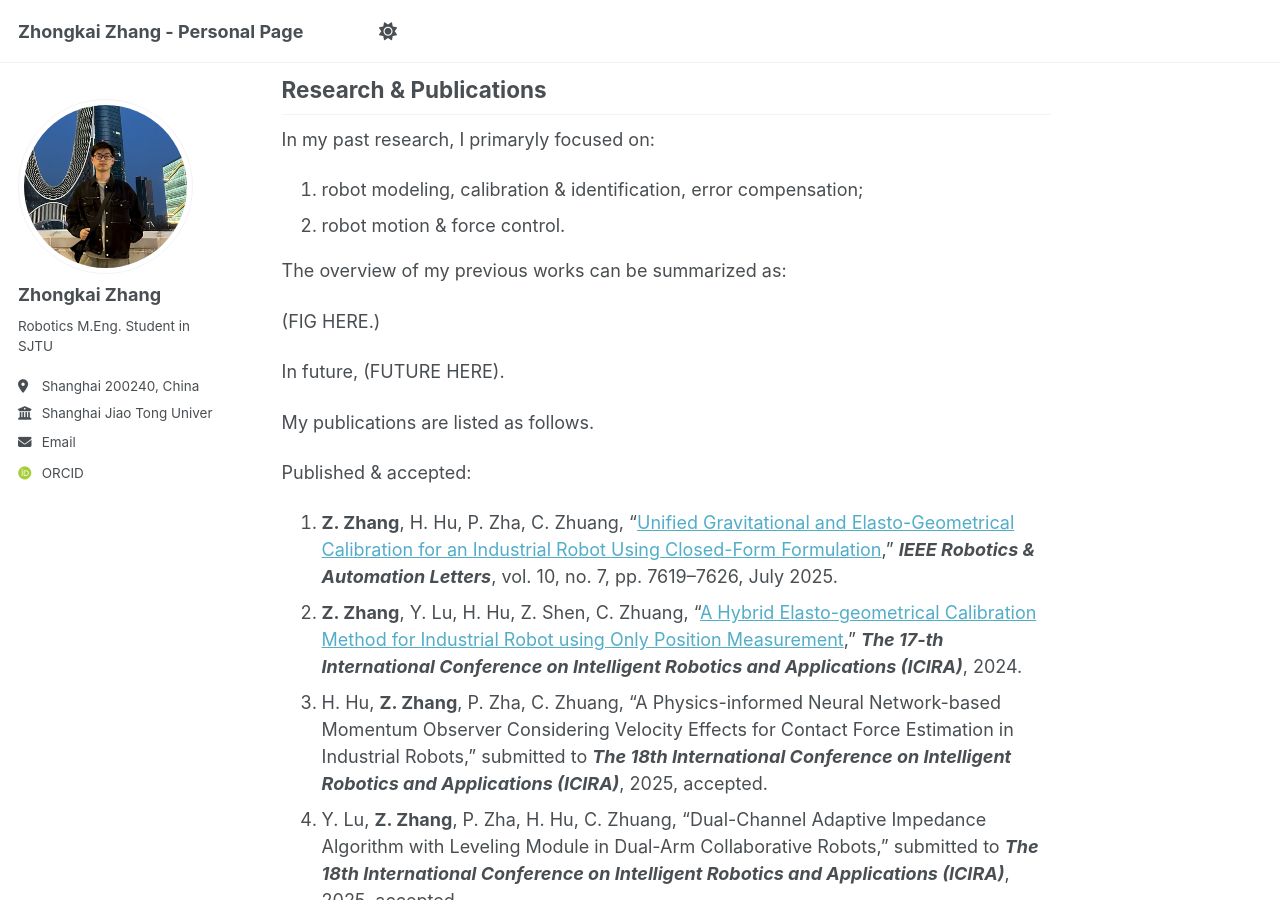
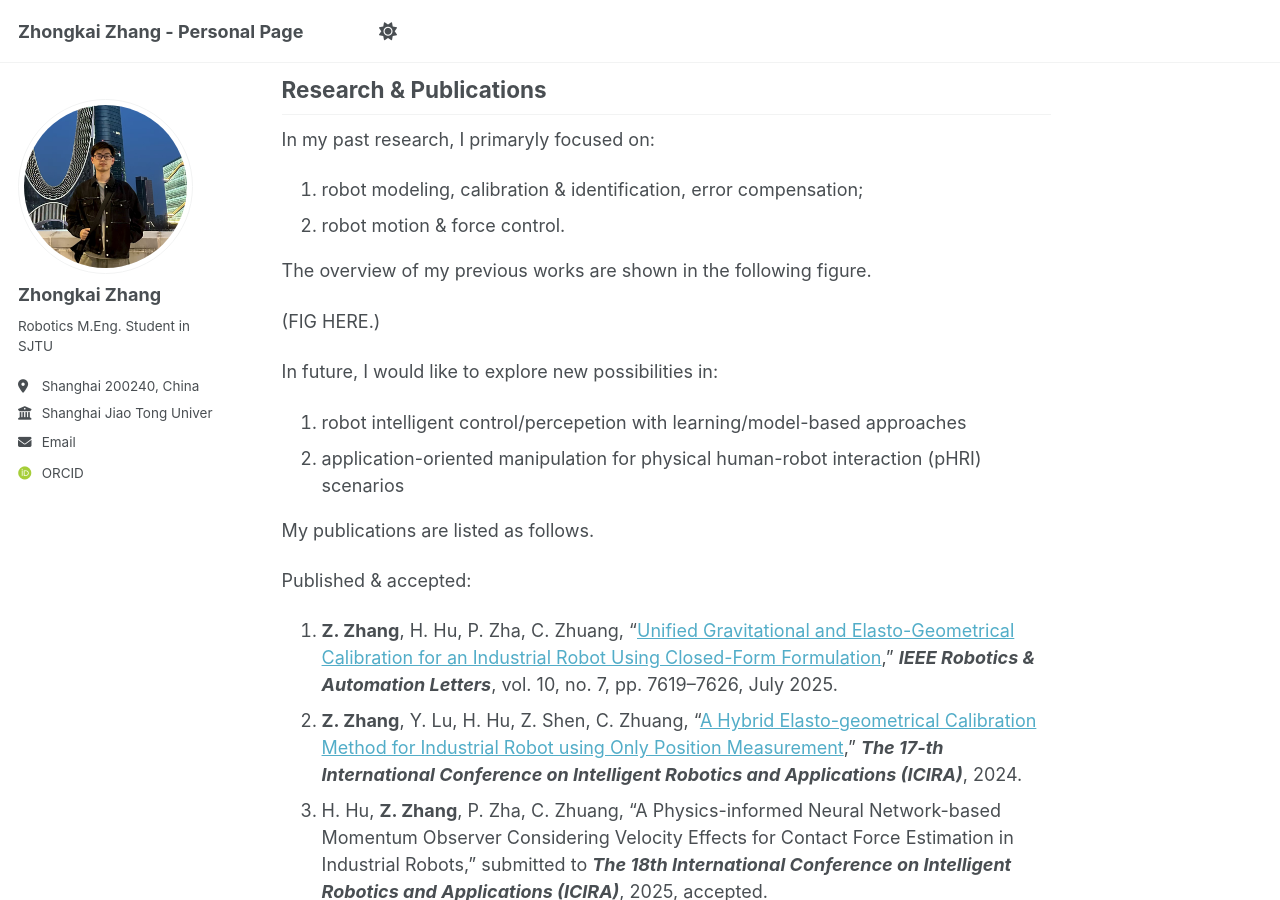
Before and after one commit to V373/blog, a Jekyll site: the page built from _pages/about.md, in a window 1280 px wide and 900 px high, scrolled down 714 px. Built offline with Jekyll 4.4.1, drawn with Linux system fonts in a browser that asks for light colours; some web fonts are replaced; a script that is not in the unit is left out.

Commit message:
Update about.md

```diff
--- a/_pages/about.md
+++ b/_pages/about.md
@@ -27,12 +27,13 @@ In my past research, I primaryly focused on:
 1. robot modeling, calibration & identification, error compensation;
 2. robot motion & force control.
 
-The overview of my previous works can be summarized as:
+The overview of my previous works are shown in the following figure.
 
 (FIG HERE.)
 
-In future, (FUTURE HERE).
-
+In future, I would like to explore new possibilities in:
+1. robot intelligent control/percepetion with learning/model-based approaches
+2. application-oriented manipulation for physical human-robot interaction (pHRI) scenarios
 
 My publications are listed as follows.
 
```
